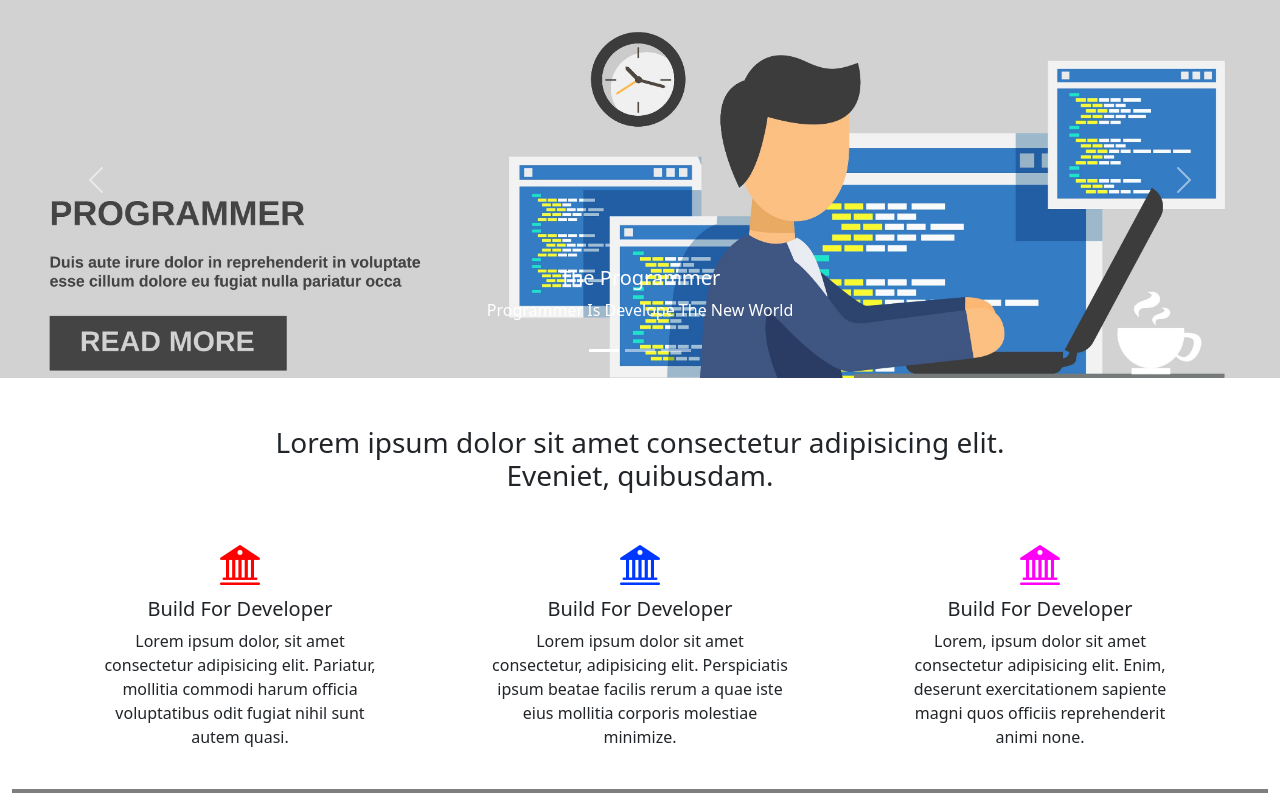
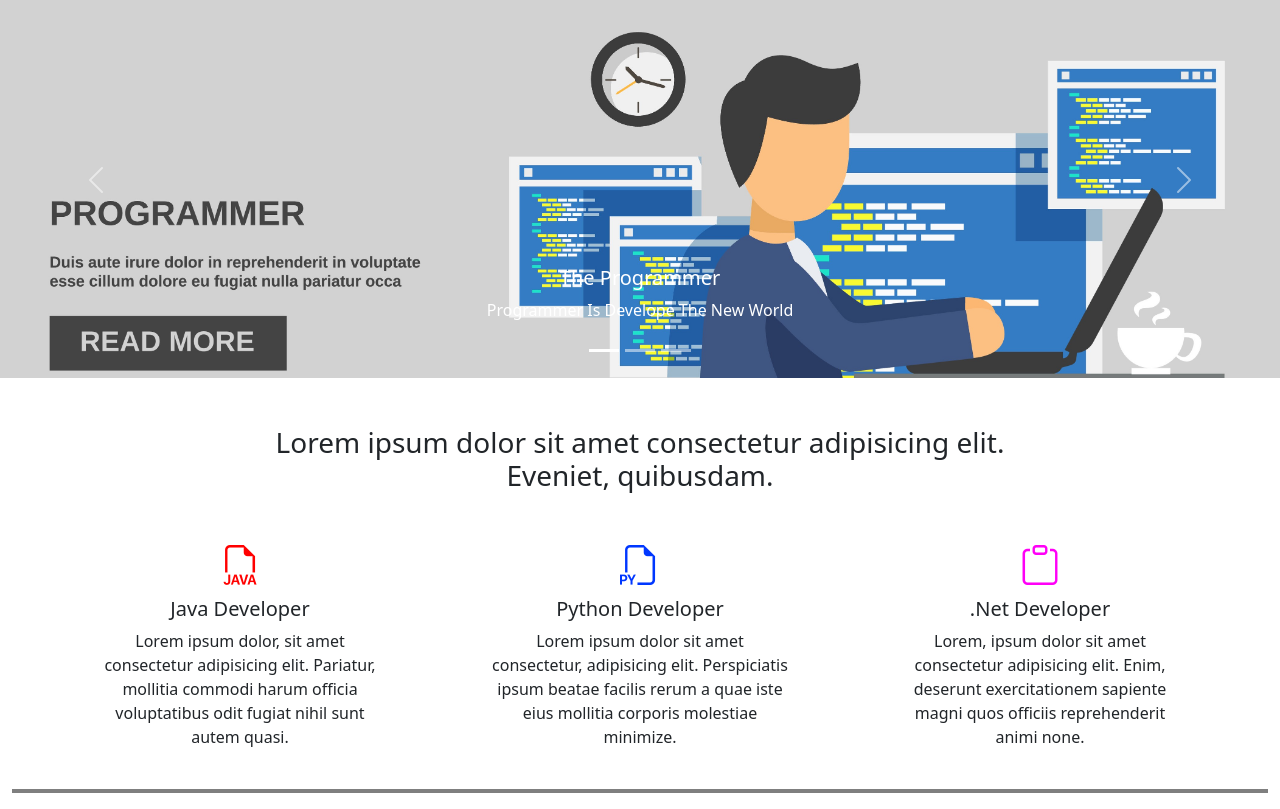
Before and after one commit to Sahil27sheikh/Developer_Academy_Bootstrap, a plain HTML site: page index.html in a window 1280 px wide. Shown: the part 93-902 px from the top of the page. Drawn offline with nearby package versions, Linux system fonts and the light colour scheme.

Commit message:
update icons

```diff
--- a/index.html
+++ b/index.html
@@ -126,16 +126,16 @@
             <!-- features -->
             <div class="row justify-content-evenly text-center pt-3 pb-2">
                 <div class="col-md-3 mt-3">
-                    <h1><i class="bi bi-bank2" style="color: red;"></i></h1>
-                    <h5>Build For Developer</h5>
+                    <h1><i class="bi bi-filetype-java" style="color: rgb(255, 0, 0);"></i></h1>
+                    <h5>Java Developer</h5>
                     <p>Lorem ipsum dolor, sit amet consectetur adipisicing elit. Pariatur, mollitia commodi harum
                         officia
                         voluptatibus odit fugiat nihil sunt autem quasi.</p>
                 </div>
 
                 <div class="col-md-3 mt-3">
-                    <h1><i class="bi bi-bank2" style="color: rgb(0, 55, 255);"></i></h1>
-                    <h5>Build For Developer</h5>
+                    <h1><i class="bi bi-filetype-py" style="color: rgb(0, 55, 255);"></i></h1>
+                    <h5>Python Developer</h5>
                     <p>Lorem ipsum dolor sit amet consectetur, adipisicing elit. Perspiciatis ipsum beatae facilis rerum
                         a quae
                         iste
@@ -143,8 +143,8 @@
                 </div>
 
                 <div class="col-md-3 mt-3">
-                    <h1><i class="bi bi-bank2" style="color: rgb(255, 0, 247);"></i></h1>
-                    <h5>Build For Developer</h5>
+                    <h1><i class="bi bi-clipboard" style="color: rgb(255, 0, 247);"></i></h1>
+                    <h5>.Net Developer</h5>
                     <p>Lorem, ipsum dolor sit amet consectetur adipisicing elit. Enim, deserunt exercitationem sapiente
                         magni quos
                         officiis reprehenderit animi none.</p>
```
